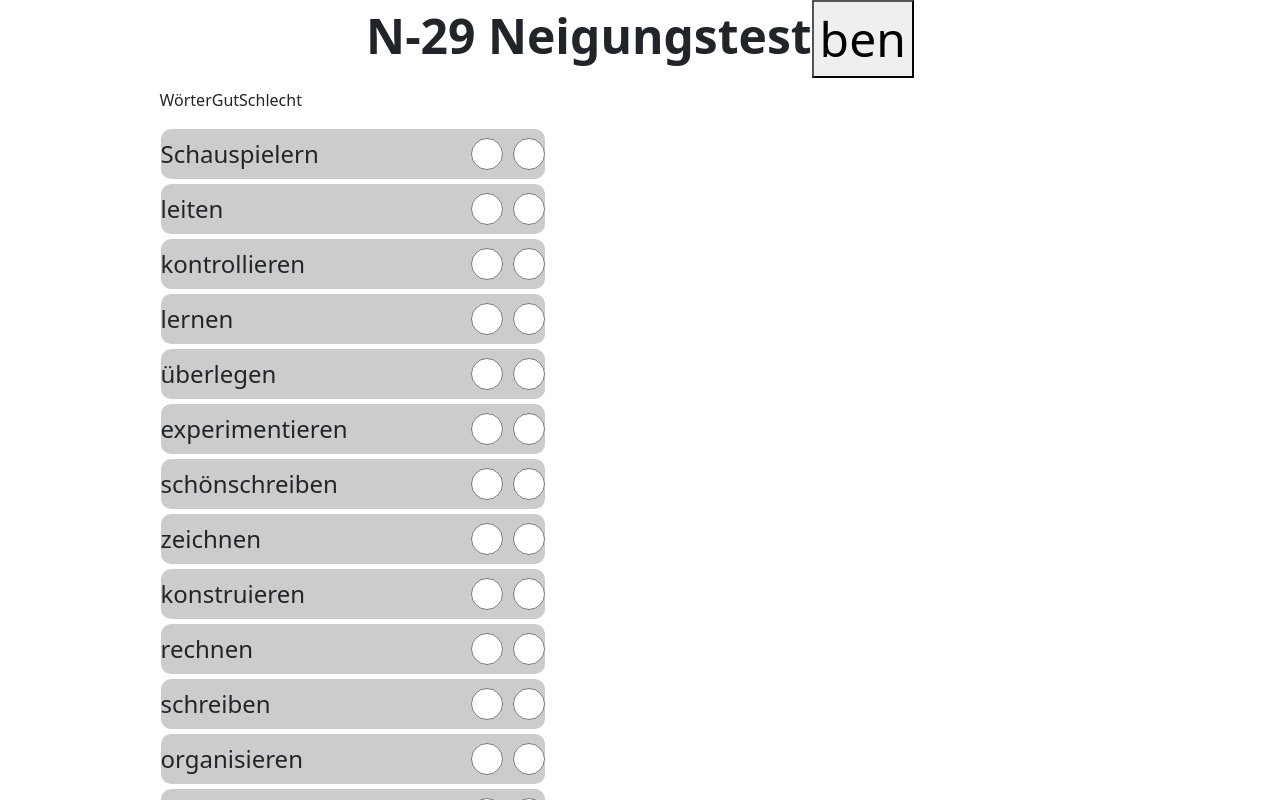
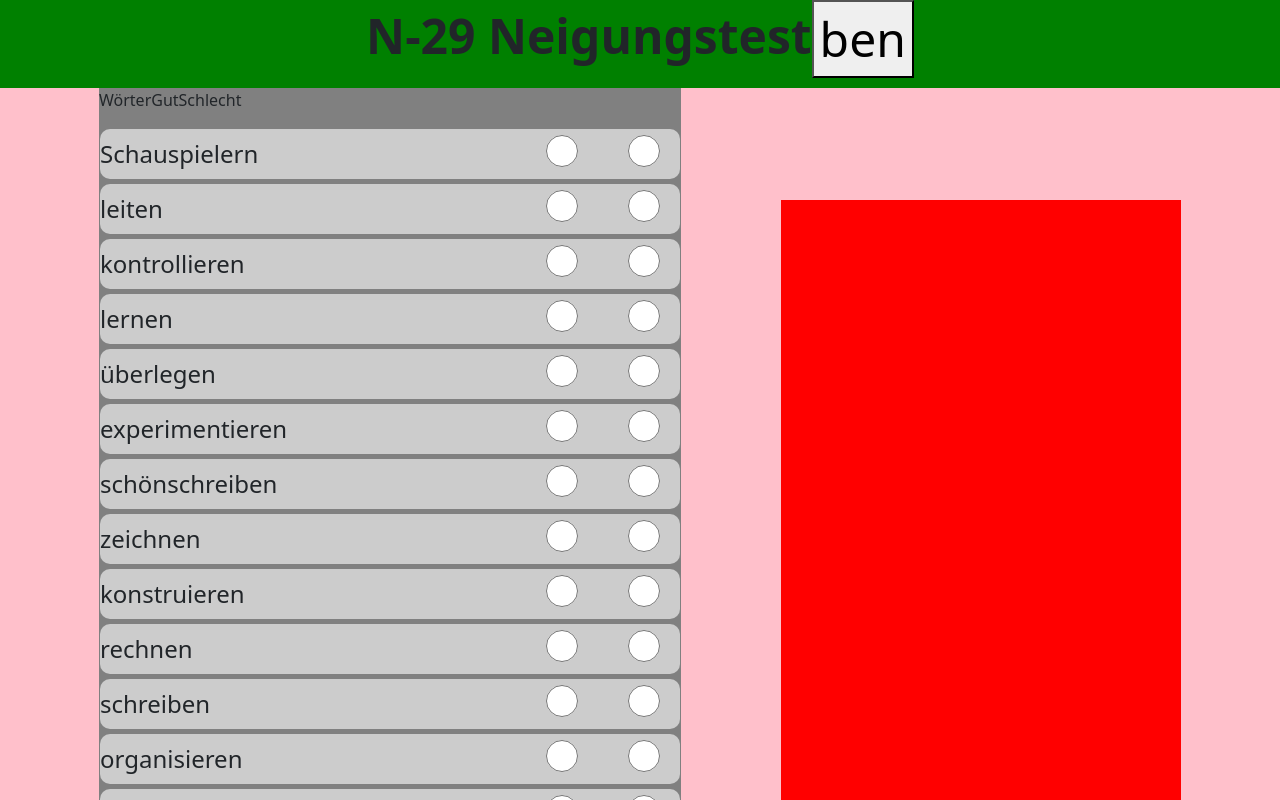
Before and after one commit to ErixXxYeas/MonkeyLab, a React (Create React App) app: page / in a window 1280 px wide. Shown: the top 800 px of the page. Built offline with nearby package versions, Linux system fonts and the light colour scheme.

Commit message:
feature - sticky Headbar

```diff
--- a/src/App.js
+++ b/src/App.js
@@ -178,7 +178,7 @@ function N29Test() {
 
   return (
     <React.Fragment>
-      <main className={css.Container}>
+      <div className={css.Container}>
         <div className={css.Header}>
           <p>N-29 Neigungstest</p>
           <ButtonComp
@@ -188,7 +188,7 @@ function N29Test() {
           ></ButtonComp>
         </div>
         <div className={css.main}>
-          <div>
+          <div className={css.WordList}>
             <div className={css.TestHeader}>
               <p>Wörter</p>
               <p>Gut</p>
@@ -208,16 +208,16 @@ function N29Test() {
               onHandleLastPage={handleLastPage}
             ></WordSelectionList>
           </div>
-          <div>
+          <div className={css.SelectedWordList}>
             <SelectedWordList></SelectedWordList>
           </div>
         </div>
-        <ButtonComp name={"Evalutation"} event={evaluationProcess}></ButtonComp>
         <div>Int{maxArray}</div>
         minArray{minArray}
         <div>goodSelection {chosenGoodSelection}</div>
         badSelection {chosenBadSelection}
-      </main>
+        <ButtonComp name={"Evalutation"} event={evaluationProcess}></ButtonComp>
+      </div>
     </React.Fragment>
   );
 }
--- a/src/components/wordSelectionCheckBox.jsx
+++ b/src/components/wordSelectionCheckBox.jsx
@@ -44,7 +44,7 @@ const WordSelectionCheckBox = (props) => {
       style={{ backgroundColor: backgroundColor }}
     >
       <div className={styles.word}>{props.selectionWord.word}</div>
-
+      <div className={styles.radios}>
         <div>
           <input
             className={styles.radio}
@@ -66,6 +66,7 @@ const WordSelectionCheckBox = (props) => {
           />
         </div>
       </div>
+    </div>
   );
 };
 
--- a/src/components/wordSelectionCheckBoxList.jsx
+++ b/src/components/wordSelectionCheckBoxList.jsx
@@ -26,14 +26,14 @@ const WordSelectionCheckBoxList = (props) => {
         .slice(props.minArray, props.maxArray)
         .map((selectionWords) => (
           <WordSelection
+            onHandleChangeNeutral={handleCheckAuswahlNeutral}
             chosenGoodSelection={props.chosenGoodSelection}
             chosenBadSelection={props.chosenBadSelection}
+            onHandleChangeSelection={handleCheckAuswahl}
             goodSelections={props.goodSelection}
             badSelections={props.badSelection}
+            selectionWord={selectionWords} //prop: selectionword beinhaltet alle eigenschaften vom prop words
             key={selectionWords.id}
-            selectionWord={selectionWords} //prop: selectionword beinhaltet alle eigenschaften vom prop words
-            onHandleChangeSelection={handleCheckAuswahl}
-            onHandleChangeNeutral={handleCheckAuswahlNeutral}
           />
         ))}
 
--- a/src/modules/app.module.css
+++ b/src/modules/app.module.css
@@ -1,22 +1,28 @@
 .Container {
-  width: 99, 99999vw;
+  width: 99, 9vw;
   height: max-content;
   display: flex;
   flex-direction: column;
   align-items: center;
+  background-color: pink;
 }
 
 .main {
   display: flex;
-  justify-content: space-around;
-  width: 100vw;
-  height: 100vh;
+  justify-content: center;
+  width: 100%;
+  height: fit-content;
 }
 
 .Header {
+  position: sticky;
+  width: 100%;
+  top: 0px;
   display: flex;
+  justify-content: center;
   font-size: 3rem;
   font-weight: bold;
+  background-color: green;
 }
 
 .Button {
@@ -26,3 +32,15 @@
 .TestHeader {
   display: flex;
 }
+
+.SelectedWordList {
+  position: sticky;
+  top: 200px;
+  display: flex;
+  height: 100%;
+  margin-left: 100px;
+}
+
+.WordList {
+  background-color: grey;
+}
--- a/src/modules/selectedWordList.module.css
+++ b/src/modules/selectedWordList.module.css
@@ -1,5 +1,5 @@
 .container {
-  position: sticky;
-  width: 20vw;
-  height: 30vh;
+  width: 400px;
+  height: 600px;
+  background-color: red;
 }
--- a/src/modules/wordSelectionCheckBoxStyler.module.css
+++ b/src/modules/wordSelectionCheckBoxStyler.module.css
@@ -3,7 +3,7 @@
   justify-content: space-between;
   align-items: center;
   height: 50px;
-  width: 30vw;
+  width: 580px;
   margin: 1px;
   border-radius: 10px;
   margin-bottom: 5px;
@@ -17,9 +17,12 @@
 
 .radio {
   background-color: transparent;
-  display: flex;
-  justify-content: space-around;
-
   height: 2rem;
   width: 2rem;
+  margin-left: 30px;
+  margin-right: 20px;
 }
+
+.radios {
+  display: flex;
+}
```
Lines whose indentation alone changed are shown as unchanged.
